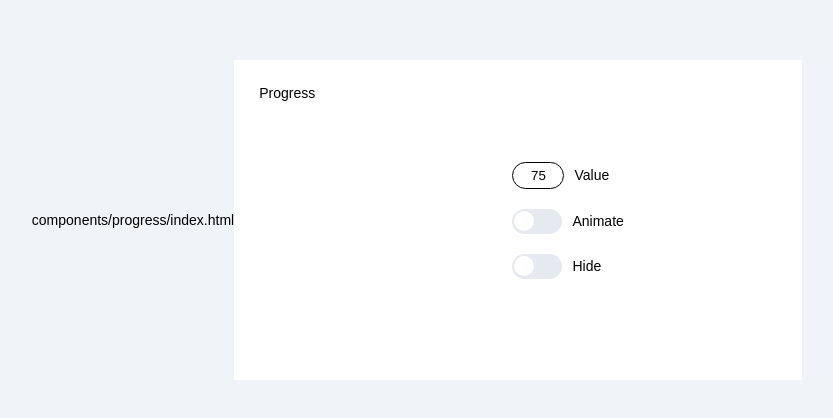
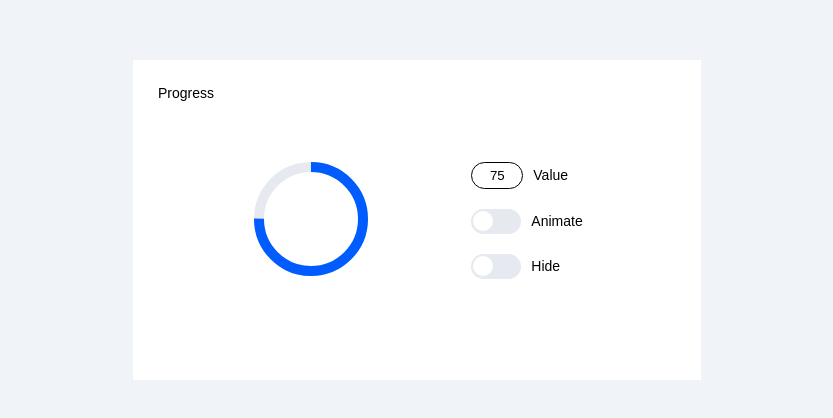
Before and after one commit to ElenaManukyan/ozon-test, a plain HTML site: page index.html in a window 1280 px wide. Shown: the part 180-598 px from the top of the page, without its empty margins (223-1056 px from the left). Drawn offline with Linux system fonts and the light colour scheme; files that its build step writes are made by us from their sources.

Commit message:
fix: correct files pages

```diff
--- a/index.html
+++ b/index.html
@@ -3,8 +3,7 @@
 <head>
     <meta name="viewport" content="width=device-width" />
     <title>Progress Test</title>
-    <link rel="stylesheet" href="style.css">
-    components/progress/index.html
+    <link rel="stylesheet" href="./components/progress/style.css">
 </head>
 <body class="downloadPage">
 
@@ -29,7 +28,7 @@
 </div>
 
 <script type="module">
-    import { ProgressRingElement } from './ProgressRingElement.js';
+    import { ProgressRingElement } from './components/progress/ProgressRingElement.js';
 
     const progressComponentContainer = document.getElementById('progressComponentContainer');
     const instanceProgressComponent = new ProgressRingElement(progressComponentContainer);
```
